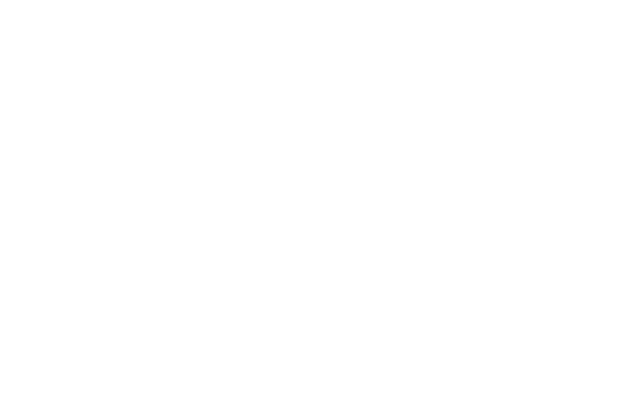
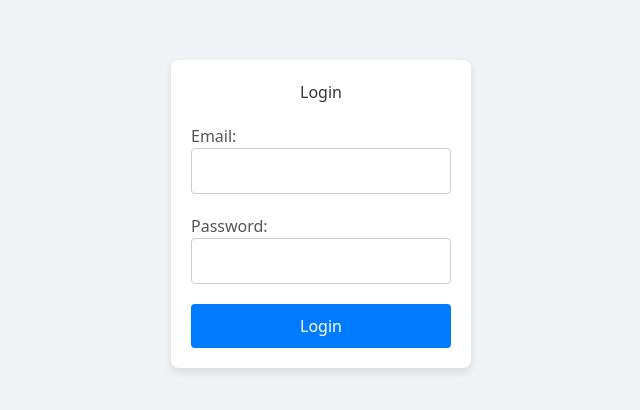
Before and after one commit to Nokesh11/FSD_G14_MY, a React (Create React App) app in the folder frontend/: page /admin in a window 1280 px wide. Before the commit this address had no page. Shown: the part 186-596 px from the top of the page, without its empty margins (319-959 px from the left). Built offline with nearby package versions, Linux system fonts and the light colour scheme.

Commit message:
Fixed layout issues. Only sidebar issue remaining

```diff
--- a/frontend/src/App.js
+++ b/frontend/src/App.js
@@ -2,6 +2,7 @@
 import { BrowserRouter as Router, Route, Routes } from "react-router-dom";
 import StudentDashboard from "./pages/StudentDashBoard";
 import Login from "./pages/Login";
+import AdminLogin from "./pages/SuperAdmin/AdminLogin";
 
 function App() {
   // const [isDarkMode, setIsDarkMode] = useState(false);
@@ -18,6 +19,7 @@
         <Routes>
           <Route path="/" element={<Login />} />
           <Route path="/dashboard" element={<StudentDashboard />} />
+          <Route path="/admin" element={<AdminLogin />}></Route>
         </Routes>
     </Router>
   );
--- a/frontend/src/components/Appbar.jsx
+++ b/frontend/src/components/Appbar.jsx
@@ -1,11 +1,10 @@
-import React, { useState, useEffect, useContext } from "react";
+import React, { useEffect, useContext } from "react";
 import { ChevronFirst, AlignLeft, Settings } from "lucide-react";
 import { sidebarContext } from "../pages/StudentDashBoard";
 
 
 export default function AppBar() {
-  const {expanded, setExpanded} = useContext(sidebarContext);
-  const [isMobile, setIsMobile] = useState(false);
+  const {expanded, setExpanded, setIsMobile} = useContext(sidebarContext);
 
   useEffect(() => {
     const handleResize = () => {
@@ -26,7 +25,7 @@
     window.addEventListener("resize", handleResize);
 
     return () => window.removeEventListener("resize", handleResize);
-  }, []);
+  }, [setExpanded, setIsMobile]);
 
   return (
     <div className="relative flex h-16">
@@ -46,7 +45,6 @@
 
         <h1 className="flex-grow text-gray-600 text-lg">CMS</h1>
 
-        {/* Settings icon */}
         <button className="focus:outline-none">
           <Settings className="text-gray-600" />
         </button>
--- a/frontend/src/components/Sidebar.jsx
+++ b/frontend/src/components/Sidebar.jsx
@@ -4,11 +4,13 @@
 import { sidebarContext } from "../pages/StudentDashBoard";
 
 function Sidebar() {
-  const { expanded } = useContext(sidebarContext);
+  const { expanded, isMobile } = useContext(sidebarContext);
+  if (isMobile && !expanded) {
+    return null;
+  }
   return (
     <aside
-      className={`h-full overflow-hidden top-2 transition-all duration-300 ${expanded ? "width: 64px" : "width: 16px"
-        }`}
+      className={`h-full overflow-hidden top-2 transition-all duration-300 ${expanded ? "w-full" : "w-[72px]"}`}
     >
       <nav className="h-full flex flex-col bg-white border-r shadow-sm">
         <ul className="flex-1 px-3 my-1">
--- a/frontend/src/pages/StudentDashBoard.jsx
+++ b/frontend/src/pages/StudentDashBoard.jsx
@@ -11,13 +11,14 @@
 
 function StudentDashboard() {
   const [expanded, setExpanded] = useState(true);
+  const [isMobile, setIsMobile] = useState(false);
 
   return (
     <Box sx={{ display: "flex", flexDirection: "column", height: "100vh" }}>
-      <sidebarContext.Provider value={{ expanded, setExpanded }}>
+      <sidebarContext.Provider value={{ expanded, setExpanded, isMobile, setIsMobile }}>
         <Appbar />
         <Box sx={{ display: "flex", flex: 1, height: "calc(100vh - 64px)" }}>
-          <Sidebar />
+          <Box maxWidth="200px"><Sidebar /></Box>
           <Box
             sx={{
               flexGrow: 1,
--- /dev/null
+++ b/frontend/src/pages/SuperAdmin/AdminLogin.jsx
@@ -0,0 +1,88 @@
+import React, { useState } from 'react';
+
+const AdminLogin = () => {
+    const [email, setEmail] = useState('');
+    const [password, setPassword] = useState('');
+
+    const handleSubmit = (e) => {
+        e.preventDefault();
+        console.log('Email:', email);
+        console.log('Password:', password);
+    };
+
+    return (
+        <div style={styles.container}>
+            <form onSubmit={handleSubmit} style={styles.form}>
+                <h2 style={styles.heading}>Login</h2>
+                <label style={styles.label}>
+                    Email:
+                    <input
+                        type="email"
+                        value={email}
+                        onChange={(e) => setEmail(e.target.value)}
+                        required
+                        style={styles.input}
+                    />
+                </label>
+                <label style={styles.label}>
+                    Password:
+                    <input
+                        type="password"
+                        value={password}
+                        onChange={(e) => setPassword(e.target.value)}
+                        required
+                        style={styles.input}
+                    />
+                </label>
+                <button type="submit" style={styles.button}>
+                    Login
+                </button>
+            </form>
+        </div>
+    );
+};
+
+const styles = {
+    container: {
+        display: 'flex',
+        justifyContent: 'center',
+        alignItems: 'center',
+        height: '100vh',
+        backgroundColor: '#f0f2f5',
+    },
+    form: {
+        display: 'flex',
+        flexDirection: 'column',
+        width: '300px',
+        padding: '20px',
+        borderRadius: '8px',
+        boxShadow: '0 4px 8px rgba(0, 0, 0, 0.1)',
+        backgroundColor: 'white',
+    },
+    heading: {
+        marginBottom: '20px',
+        textAlign: 'center',
+        color: '#333',
+    },
+    label: {
+        marginBottom: '10px',
+        color: '#555',
+    },
+    input: {
+        width: '100%',
+        padding: '10px',
+        marginBottom: '10px',
+        borderRadius: '4px',
+        border: '1px solid #ccc',
+    },
+    button: {
+        padding: '10px',
+        backgroundColor: '#007BFF',
+        color: 'white',
+        border: 'none',
+        borderRadius: '4px',
+        cursor: 'pointer',
+    },
+};
+
+export default AdminLogin;
```
